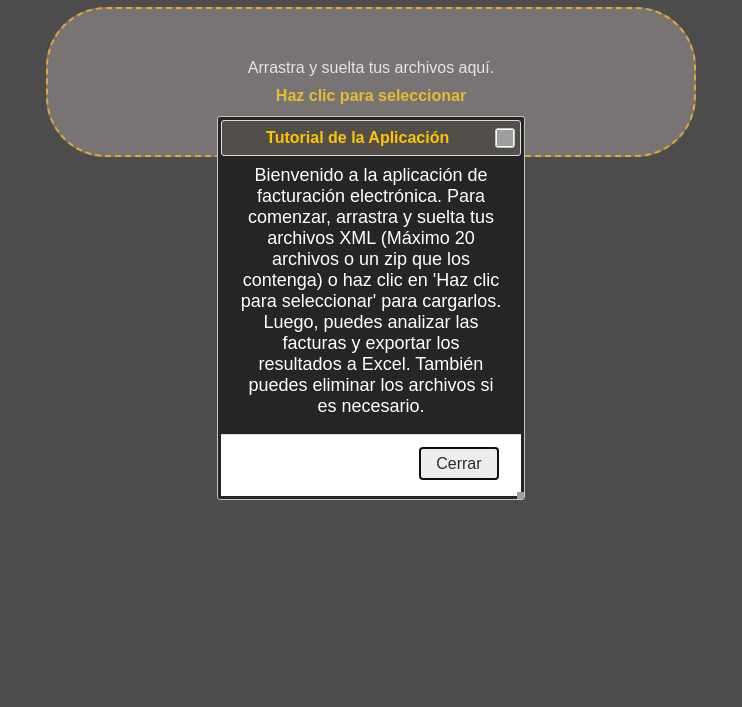
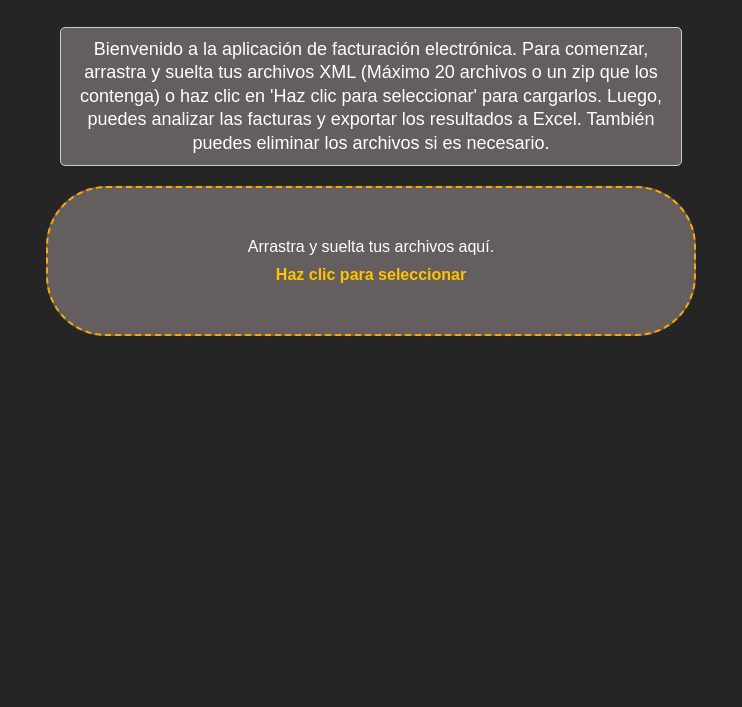
Before and after one commit to JhnnyPzG/GFE, a website: page public/index.html in a window 1280 px wide. Shown: the part 93-800 px from the top of the page, without its empty margins (269-1011 px from the left). Drawn offline with nearby package versions, Linux system fonts and the light colour scheme; grey boxes are pictures that could not be loaded.

Commit message:
Fix frontend

```diff
--- a/output.csv
+++ b/output.csv
@@ -1,2 +1,2 @@
-anno,base cargo,base descuento,base descuento total,base excluido,base ic,base ica,base impuesto,base inc,base iva,base iva 0,base iva 19,base iva 5,cantidad,cargos y descuentos,ciudad adquiriente,ciudad facturador,codigo producto,cufe,cufe factura,depto adquiriente,depto facturador,descripcion producto,direccion adquiriente,direccion facturador,documento adquiriente,documento facturador,email adquiriente,email facturador,es autorretenedor adquiriente,es autorretenedor facturador,es gran contribuyente adquiriente,es gran contribuyente facturador,es regimen simple adquiriente,es regimen simple facturador,es retenedor iva adquiriente,es retenedor iva facturador,fecha,fecha factura,fecha vencimiento,forma pago,gran total,impuestos,medio pago,mes,moneda,nombre adquiriente,nombre documento,nombre facturador,nombre ubl,notas,numero,numero factura,orden compra,porcentaje cargo,porcentaje descuento,porcentaje impuesto,precio unitario,prefijo,razon cargo,resolucion,resolucion fecha final,resolucion fecha inicial,resolucion numero final,resolucion numero inicial,subtotal,tipo documento,tipo documento adquiriente,tipo documento facturador,tipo impuesto,tipo persona adquiriente,tipo persona facturador,total cargo,total descuento,total excluido,total ic,total ica,total impuestos,total inc,total iva,total iva 0,total iva 19,total iva 5,total sin impuestos,valor,valor con impuestos,valor impuesto,version
-2020,0,0,0,.0,0,0,19.95,0,19.95,.0,19.95,.0,5.000000,,Medellin,Medellin,007,d0f61dd1148c0b09163999eec5e8eaf25c3cf1edc51cba9c0dbe12e3aa51082badb19532274f225c5cf8dc92751664e2,,Antioquia,Antioquia,PLASTICO TUBULAR OPACO REF 90X2.5,CR 48 98 A SUR 367 VTE CALDAS KM 4,CL 38 43 A 48 AP 301,811017000,71640542,recibofacturas@lineadirecta.com.co,jplast2006@hotmail.com,false,false,false,false,false,false,false,false,2020-02-27,,2020-02-27,Contado,23.74,3.79,Instrumento no definido,02,Peso colombiano,INTERNACIONAL DE DISTRIBUCIONES DE VESTUARIO DE MODA,Factura,VILLADA CARMONA JOHN JAIRO,Invoice,,SETG980000003,,,,,19.00,3.99,SETG,,18760000001,2030-01-19,2019-01-19,985000000,980000000,19.95,Factura de Venta Nacional,NIT,NIT,IVA,Persona Juridica,Persona Juridica,0,0,0,0,0,3.79,0,3.79,0,3.79,0,19.95,19.95,23.74,3.79,DIAN 2.1
+cufe,prefijo,numero,fecha,anno,mes,fecha vencimiento,moneda,notas,resolucion,resolucion fecha inicial,resolucion fecha final,resolucion numero inicial,resolucion numero final,medio pago,forma pago,nombre ubl,nombre documento,tipo documento,version,tipo documento facturador,documento facturador,nombre facturador,ciudad facturador,depto facturador,direccion facturador,email facturador,tipo persona facturador,es gran contribuyente facturador,es autorretenedor facturador,es retenedor iva facturador,es regimen simple facturador,tipo documento adquiriente,documento adquiriente,nombre adquiriente,ciudad adquiriente,depto adquiriente,direccion adquiriente,email adquiriente,tipo persona adquiriente,es gran contribuyente adquiriente,es autorretenedor adquiriente,es retenedor iva adquiriente,es regimen simple adquiriente,orden compra,numero factura,fecha factura,cufe factura,total impuestos,total iva,base iva,base iva 19,total iva 19,base iva 5,total iva 5,base iva 0,total iva 0,base ic,total ic,base ica,total ica,base inc,total inc,total excluido,base excluido,base descuento total,total descuento,base cargo,razon cargo,porcentaje cargo,total cargo,subtotal,total sin impuestos,impuestos,cargos y descuentos,gran total,codigo producto,descripcion producto,cantidad,precio unitario,base descuento,porcentaje descuento,porcentaje impuesto,tipo impuesto,base impuesto,valor impuesto,valor,valor con impuestos
+d0f61dd1148c0b09163999eec5e8eaf25c3cf1edc51cba9c0dbe12e3aa51082badb19532274f225c5cf8dc92751664e2,SETG,SETG980000003,2020-02-27,2020,02,2020-02-27,Peso colombiano,,18760000001,2019-01-19,2030-01-19,980000000,985000000,Instrumento no definido,Contado,Invoice,Factura,Factura de Venta Nacional,DIAN 2.1,NIT,71640542,VILLADA CARMONA JOHN JAIRO,Medellin,Antioquia,CL 38 43 A 48 AP 301,jplast2006@hotmail.com,Persona Juridica,false,false,false,false,NIT,811017000,INTERNACIONAL DE DISTRIBUCIONES DE VESTUARIO DE MODA,Medellin,Antioquia,CR 48 98 A SUR 367 VTE CALDAS KM 4,recibofacturas@lineadirecta.com.co,Persona Juridica,false,false,false,false,,,,,3.79,3.79,19.95,19.95,3.79,.0,0,.0,0,0,0,0,0,0,0,0,.0,0,0,0,,,0,19.95,19.95,3.79,,23.74,007,PLASTICO TUBULAR OPACO REF 90X2.5,5.000000,3.99,0,,19.00,IVA,19.95,3.79,19.95,23.74
--- a/public/index.html
+++ b/public/index.html
@@ -6,58 +6,18 @@
     <meta name="viewport" content="width=device-width, initial-scale=1.0">
     <title>Gestor de Facturación Electrónica</title>
     <link rel="stylesheet" href="style.css">
-    <link rel="stylesheet" href="https://code.jquery.com/ui/1.12.1/themes/base/jquery-ui.css">
-    <script src="https://code.jquery.com/jquery-3.6.0.min.js"></script>
-    <script src="https://code.jquery.com/ui/1.12.1/jquery-ui.js"></script>
-    <style>
-        .ui-dialog-titlebar {
-            background: #524f4b;
-            /* Cambia el color de fondo de la barra de título */
-            color: #ffc400;
-            /* Cambia el color del texto de la barra de título */
-            font-family: Arial, sans-serif;
-            /* Cambia la fuente de la barra de título */
-            text-align: center;
-        }
-
-        .ui-dialog-content {
-            /* Cambia el tamaño de fuente del contenido del cuadro de diálogo */
-            font-size: 18px;
-            /* Aumenta el tamaño de fuente del contenido del cuadro de diálogo */
-            font-family: Arial, sans-serif;
-            color: #fff
-        }
-
-        .ui-dialog-buttonset button {
-            background-color: #ffc400;
-            /* Cambia el color de fondo de los botones */
-            border: none;
-            color: #fff;
-            /* Cambia el color del texto de los botones */
-            font-family: Arial, sans-serif;
-        }
-
-        .ui-dialog-buttonset {
-            color: #252525
-        }
-
-
-        .ui-dialog-buttonset button:hover {
-            background-color: #9e7a03;
-            /* Cambia el color de fondo al pasar el ratón por encima de los botones */
-        }
-
-        .ui-dialog {
-            max-width: 600px;
-            /* Establece un ancho máximo para el cuadro de diálogo */
-            background-color: #252525;
-        }
-    </style>
 </head>
 
 <body>
     <div class="container">
         <h1>Conozca que contiene su factura electrónica</h1>
+
+        <div id="tutorial" style="margin: 20px 0; padding: 10px; border: 1px solid #ccc;">
+            Bienvenido a la aplicación de facturación electrónica. Para comenzar, arrastra y suelta tus archivos XML
+            (Máximo 20 archivos o un zip que los contenga) o haz clic en 'Haz clic para seleccionar' para cargarlos.
+            Luego, puedes analizar las facturas y exportar los resultados a Excel. También puedes eliminar los archivos
+            si es necesario.
+        </div>
 
         <div id="dropArea" class="drop-area" ondrop="handleDrop(event)" ondragover="handleDragOver(event)">
             Arrastra y suelta tus archivos aquí.
@@ -77,20 +37,4 @@
         <script src="script.js"></script>
     </div>
 </body>
-
-<script>
-    $(document).ready(function () {
-        $("<div title='Tutorial de la Aplicación'>Bienvenido a la aplicación de facturación electrónica. Para comenzar, arrastra y suelta tus archivos XML (Máximo 20 archivos o un zip que los contenga) o haz clic en 'Haz clic para seleccionar' para cargarlos. Luego, puedes analizar las facturas y exportar los resultados a Excel. También puedes eliminar los archivos si es necesario.</div>").dialog({
-            modal: true,
-            buttons: {
-                "Cerrar": function () {
-                    $(this).dialog("close");
-                }
-            }
-        });
-    });
-
-
-</script>
-
 </html>
--- a/public/style.css
+++ b/public/style.css
@@ -7,7 +7,21 @@ body {
 
 h1 {
     color: #ffc400;
+    font: "Source Sans Pro", sans-serif;
 }
+
+#tutorial {
+    background-color: #645e5e;
+    color: white;
+    border: 2px dashed #ffa600;
+    border-radius: 5px;
+    padding: 20px;
+    font-size: 16px;
+    max-width: 600px;
+    margin: 20px auto;
+    font: normal normal 300 18px/130% "Source Sans Pro", sans-serif;
+}
+
 
 .container {
     display: flex;
```
Also changed, not shown: csvGenerator.js (+1 -15 lines).
